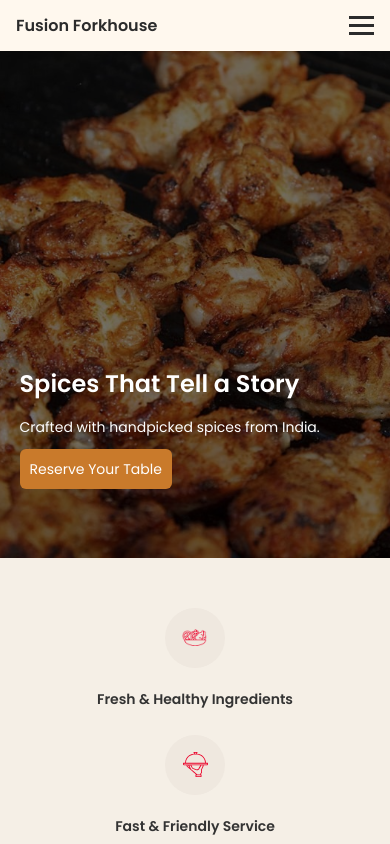
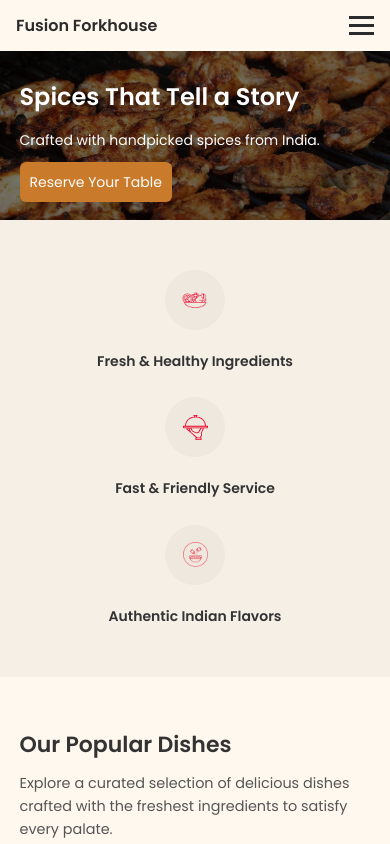
Before and after one commit to manpreetkalsi24/Fusion-Forkhouse-Restaurant-website, a React (Vite) app in the folder frontend/: page /#/ in a window 390 px wide. Shown: the top 844 px of the page. Built offline with nearby package versions, Linux system fonts and the light colour scheme; no server answers.

Commit message:
Changed code for banner images,menu item names and others for responsiveness

```diff
--- a/frontend/src/components/HeroSlider.css
+++ b/frontend/src/components/HeroSlider.css
@@ -96,7 +96,7 @@
 @media (max-width: 768px) {
 
   .hero-slider {
-    height: 70vh;
+    height: 60vh;
   }
 
   .overlay {
@@ -128,7 +128,7 @@
 @media (max-width: 480px) {
 
   .hero-slider {
-    height: 60vh;
+    height: 20vh;
   }
 
   .overlay {
--- a/frontend/src/pages/Home.css
+++ b/frontend/src/pages/Home.css
@@ -315,6 +315,10 @@
     text-align: center;
   }
 
+  .dish-info {
+    font-size: 14px;
+  }
+
   .feature-item {
     flex-direction: column;
   }
@@ -448,7 +452,7 @@
 
   .dish-info {
     padding: 12px 15px;
-    font-size: 0.9rem;
+    font-size: 12px;
   }
 
   /* Why Section */
```
